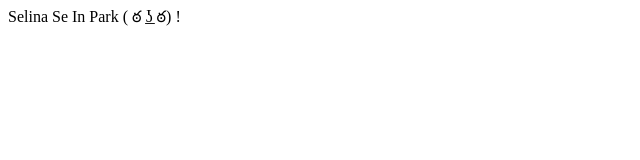
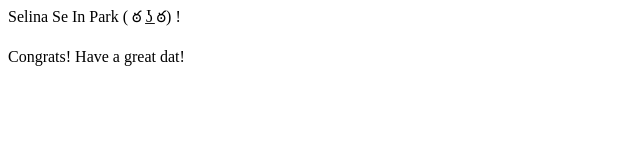
Before and after one commit to selinasein/comp2350-week1-A01338778, a website: page index.html in a window 1280 px wide. Shown: the whole page, without its empty margins (0-640 px from the left). Drawn offline with Linux system fonts and the light colour scheme.

Commit message:
Update index.html

```diff
--- a/index.html
+++ b/index.html
@@ -5,5 +5,7 @@
   </head>
   <html>
     <div>Selina Se In Park ( ఠ ͟ʖ ఠ) !</div>
+    <br>
+    <div>Congrats! Have a great dat!</div>
   </html>
 </html>
```
